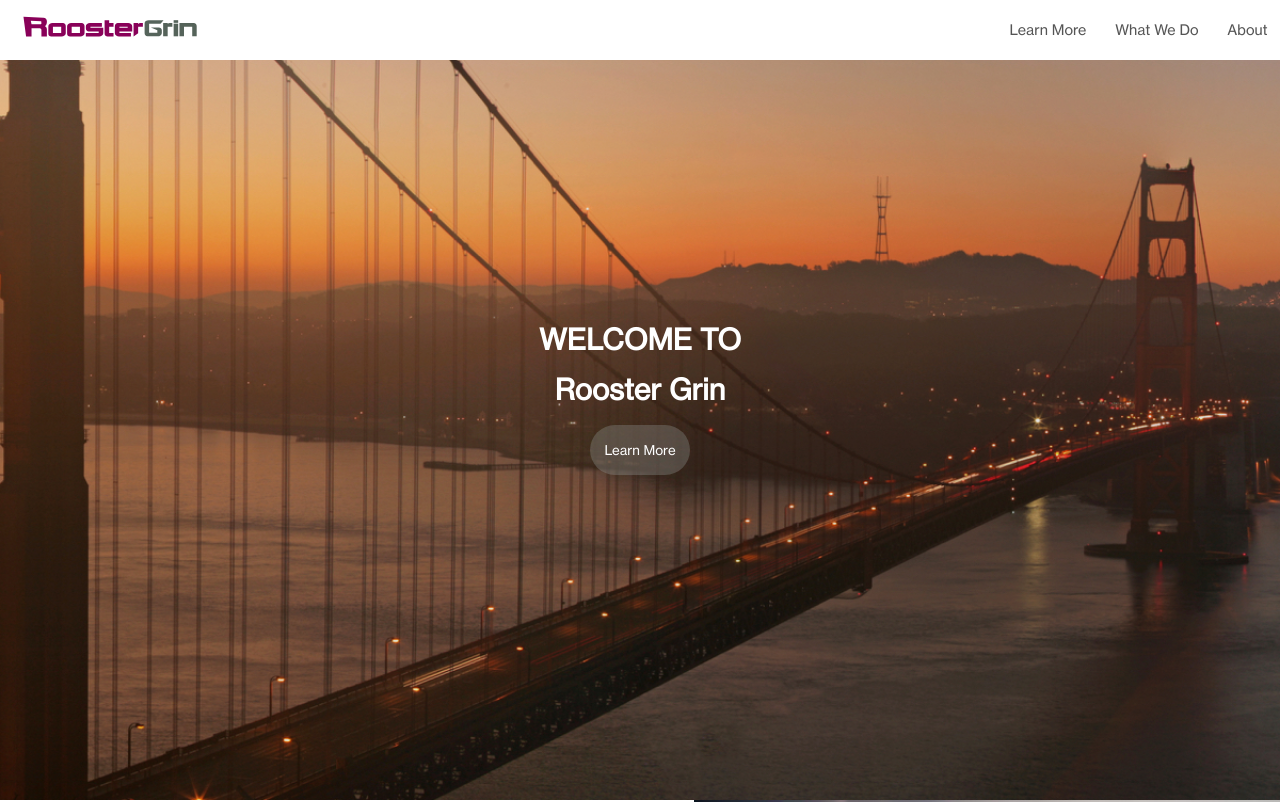
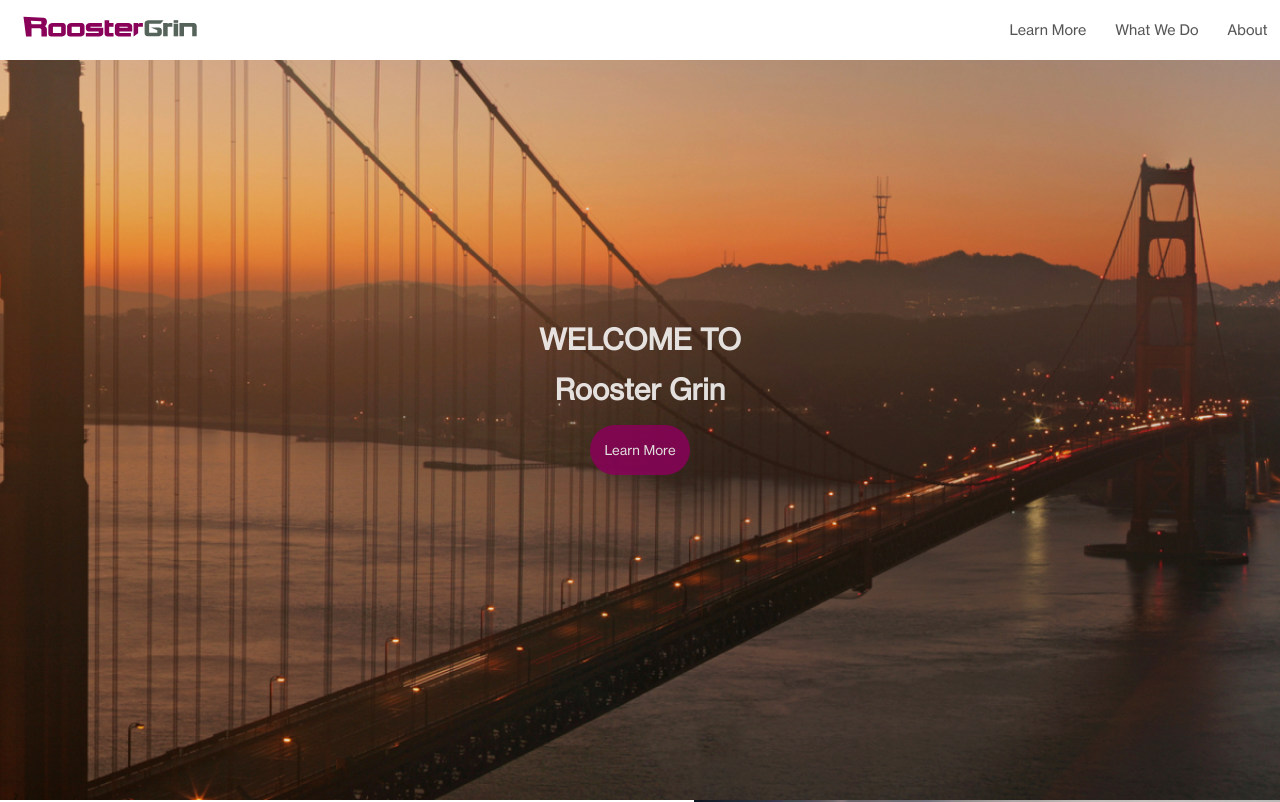
Before and after one commit to ainneo/RG-FE-Test, a React (Create React App) app: page / in a window 1280 px wide. Shown: the top 802 px of the page. Built offline with nearby package versions, Linux system fonts and the light colour scheme.

Commit message:
test some hero css animations

```diff
--- a/src/components/LandingSection/index.js
+++ b/src/components/LandingSection/index.js
@@ -5,7 +5,7 @@ export default function Landing() {
   return (
     <div className="banner">
       <div className="banner-content">
-        <div className="banner-text">
+        <div className="banner-text fade-in-text">
           <h1>WELCOME TO</h1>
           <h1>Rooster Grin</h1>
           <a href="#learnMore">
--- a/src/components/LandingSection/landing.css
+++ b/src/components/LandingSection/landing.css
@@ -39,7 +39,8 @@ button {
   border: none;
   border-radius: 50px;
   transition: 0.3s;
-  background-color: rgba(156, 161, 160, 0.3);
+  background: #890159;
+  /* background-color: rgba(156, 161, 160, 0.3); */
   animation: glow 10s infinite;
   transition: 0.5s;
 }
@@ -48,3 +49,22 @@ button:hover {
   height: 55px;
   width: 110px;
 }
+
+.fade-in-text {
+  /* font-family: Arial, Helvetica, sans-serif; */
+  color: #fff;
+  animation: fadeIn linear 5s;
+  -webkit-animation: fadeIn linear 7s;
+  -moz-animation: fadeIn linear 7s;
+  -o-animation: fadeIn linear 7s;
+  -ms-animation: fadeIn linear 7s;
+}
+
+@keyframes fadeIn {
+  0% {
+    opacity: 0;
+  }
+  100% {
+    opacity: 1;
+  }
+}
```
